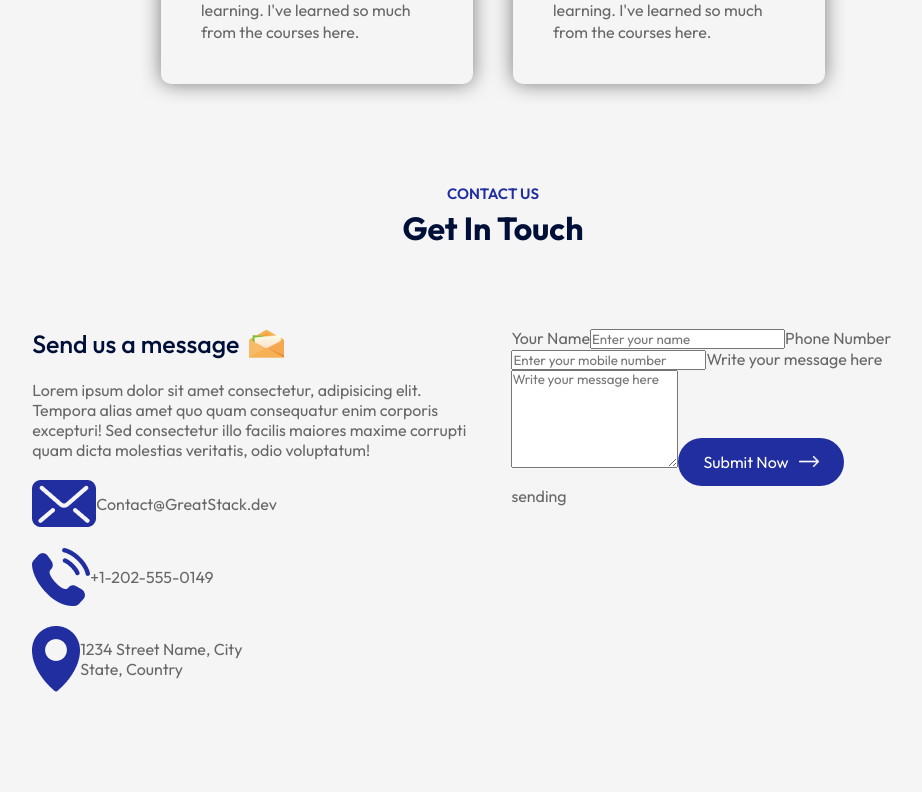
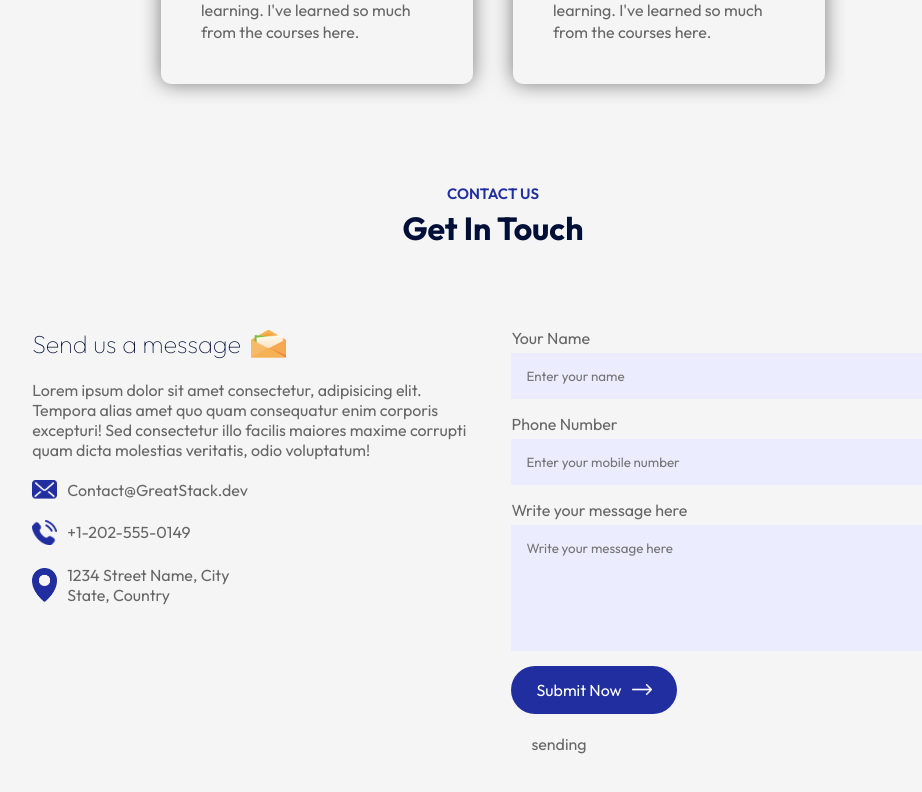
Before and after one commit to Raiqa284/mvpauto, a React (Vite) app: page / in a window 1280 px wide. Shown: the part 2807-3599 px from the top of the page, without its empty margins (147-1069 px from the left). Built offline with nearby package versions, Linux system fonts and the light colour scheme.

Commit message:
added form

```diff
--- a/src/components/Contact/Contact.css
+++ b/src/components/Contact/Contact.css
@@ -13,7 +13,7 @@
 .contact-col h3{
     color: #000F38;
     font-weight: 500;
-    font-weight: 25px;
+    font-weight: 25;
     font-size: 25px;
     display: flex;
     align-items: center;
@@ -36,3 +36,23 @@
     align-items: center;
     margin: 20px 0;
 }
+.contact-col ul li img{
+    width: 25px;
+    margin-right: 10px;
+
+}
+.contact form input, .contact form textarea{
+    display: block;
+    width: 100%;
+    background: #EBECFE;
+    padding: 15px;
+    border: 0;
+    outline: 0;
+    margin-bottom: 15px;
+    margin-top: 5px;
+    resize: none;
+}
+.contact-col span {
+    display: block;
+    margin: 20px;
+}
```
